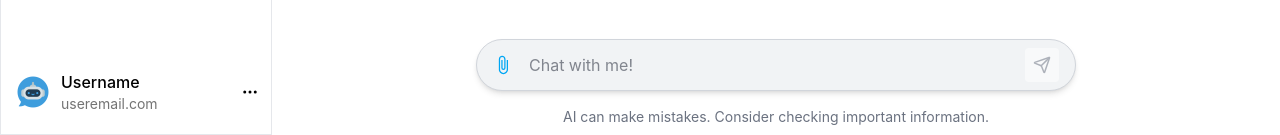
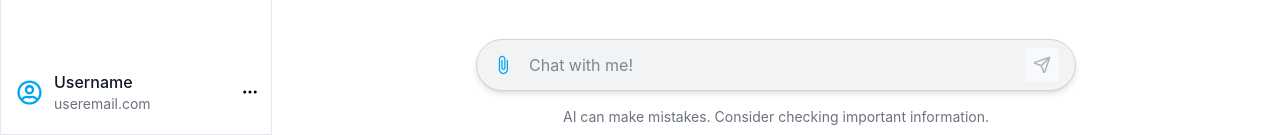
Before and after one commit to yokeshbaskaran/chatbot, a React (Vite) app: page / in a window 1280 px wide. Both pictures are taken after a click on the element 30 px from the left and 27 px from the top of the page. Shown: the part 665-800 px from the top of the page. Built offline with nearby package versions, Linux system fonts and the light colour scheme; no server answers.

Commit message:
userprofile upgraded

```diff
--- a/src/components/UserProfile.tsx
+++ b/src/components/UserProfile.tsx
@@ -1,15 +1,18 @@
 import { TbDots } from "react-icons/tb";
+import { FaRegUserCircle } from "react-icons/fa";
 
 const UserProfile = () => {
   return (
     <>
-      <div className="mt-auto flex items-center gap-2 px-3 py-5 transition-colors  hover:bg-gray-100 cursor-pointer rounded">
+      <div className="mt-auto flex items-center gap-2 px-3 py-5 transition-colors  hover:bg-bg-hover cursor-pointer rounded">
         <div className="flex items-center gap-2">
-          <img src="/icon.png" alt="logo" className="size-8 mx-1" />
+          <div className="mx-1">
+            <FaRegUserCircle size={25} color="#00a6f4" />
+          </div>
 
           <div className="flex flex-col">
-            <h2 className="text-base font-medium"> Username </h2>
-            <span className="text-[#747474] text-sm">useremail.com </span>
+            <h2 className="text-base text-text font-medium"> Username </h2>
+            <span className="text-text-muted text-sm">useremail.com </span>
           </div>
         </div>
 
```
